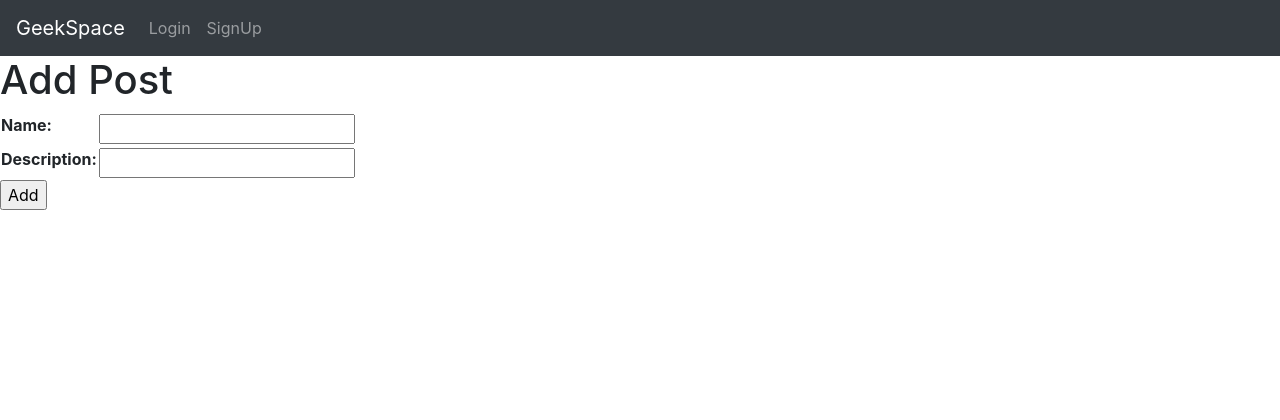
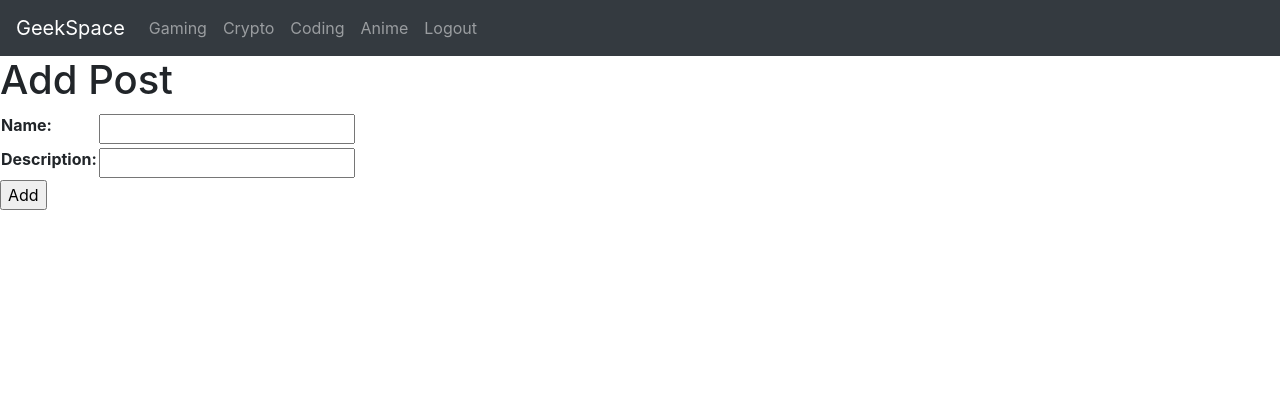
Before and after one commit to L-Novelli/GeekSpace, a Django app: page /anime/add-post in a window 1280 px wide. Shown: the top 420 px of the page. Run offline with Django 4.2, Linux system fonts and the light colour scheme; a user stored in the database is signed in.

Commit message:
Register/Login/Logout

```diff
--- a/GeekSpace/urls.py
+++ b/GeekSpace/urls.py
@@ -4,7 +4,7 @@ from .views import index
 from django.contrib.auth.views import LogoutView
 
 from Categories.views import AddGPost, AddCPost, AddCodingPost, AddAPost, GamesList, CryptoList, C_List, AnimeList, GameUpdate, CryptoUpdate, CodeUpdate, AnimeUpdate, GameDeleteView, CodingDeleteView, CryptoDeleteView, AnimeDeleteView
-from users.views import login, signup
+from users.views import login_view, signup
 
 urlpatterns = [
     path('', index, name='index'),
@@ -30,8 +30,8 @@ urlpatterns = [
     path('anime/update/<int:pk>/', AnimeUpdate, name='AnimeUpdate'),
     path('anime/delete/<int:pk>/', AnimeDeleteView.as_view(), name='AnimeDelete'),
 
-    path('login/', login, name='login'),
-    path('logout/', LogoutView.as_view(template_name = 'users/logout.html')),
+    path('login/', login_view, name='login'),
+    path('logout/', LogoutView.as_view(template_name = 'User/logout.html')),
     path('signup/', signup),
 
 
--- a/templates/base.html
+++ b/templates/base.html
@@ -22,7 +22,7 @@
 
             <div class="collapse navbar-collapse" id="navbarSupportedContent">
                 <ul class="navbar-nav mr-auto">
-                    {% if request.user.is.authenticated %}
+                    {% if request.user.is_authenticated %}
                     <li class="nav-item">
                         <a class="nav-link" href="/gaming">Gaming</a>
                     </li>
--- a/users/views.py
+++ b/users/views.py
@@ -1,8 +1,8 @@
 from django.shortcuts import render, redirect
 from django.contrib.auth.forms import AuthenticationForm, UserCreationForm
-from django.contrib.auth import login, logout, authenticate
+from django.contrib.auth import login, authenticate
 
-def login(request):
+def login_view(request):
     if request.method == 'GET':
         form = AuthenticationForm()
         context = {
@@ -23,7 +23,7 @@ def login(request):
                 context = {
                     'message': f'Welcome, {username}'
                 }
-                return render(request, 'User/login.html', context = context)
+                return render(request, 'index.html', context = context)
         form = AuthenticationForm()
         context = {
             'form': form,
```
Also changed, not shown: db.sqlite3.
